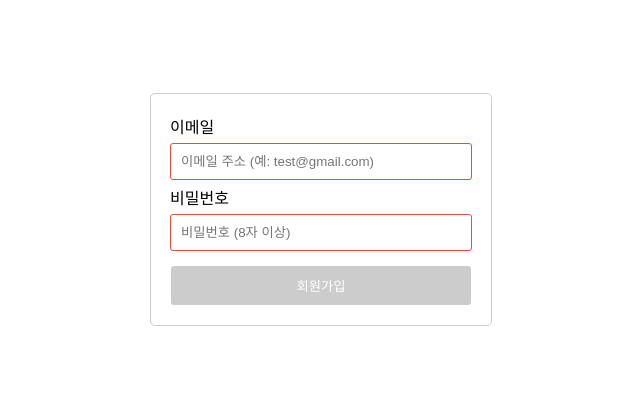
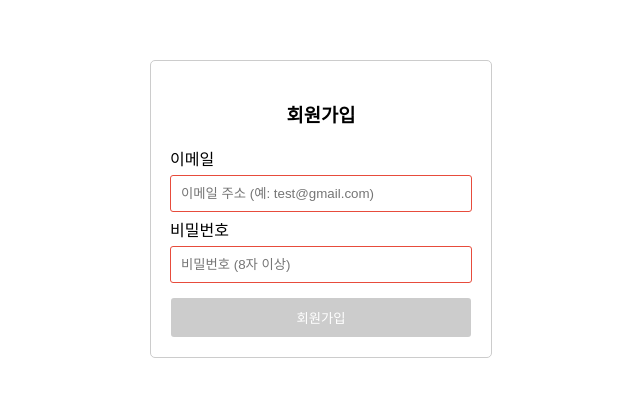
Before and after one commit to devjjin/wanted-pre-onboarding-frontend, a React (Create React App) app: page /signup in a window 1280 px wide. Shown: the part 199-596 px from the top of the page, without its empty margins (319-959 px from the left). Built offline with nearby package versions, Linux system fonts and the light colour scheme; no server answers.

Commit message:
design: added title to sign-form

```diff
--- a/src/components/auth/SignInForm.jsx
+++ b/src/components/auth/SignInForm.jsx
@@ -36,6 +36,7 @@ export default function SignInForm() {
   return (
     <Container>
       <Form onSubmit={onSubmitHandler}>
+        <h3>로그인</h3>
         <label htmlFor="email">
           이메일
           <Input
--- a/src/components/auth/SignUpForm.jsx
+++ b/src/components/auth/SignUpForm.jsx
@@ -35,6 +35,7 @@ export default function SignForm() {
   return (
     <Container>
       <Form onSubmit={onSubmitHandler}>
+        <h3>회원가입</h3>
         <label htmlFor="email">
           이메일
           <Input
```
